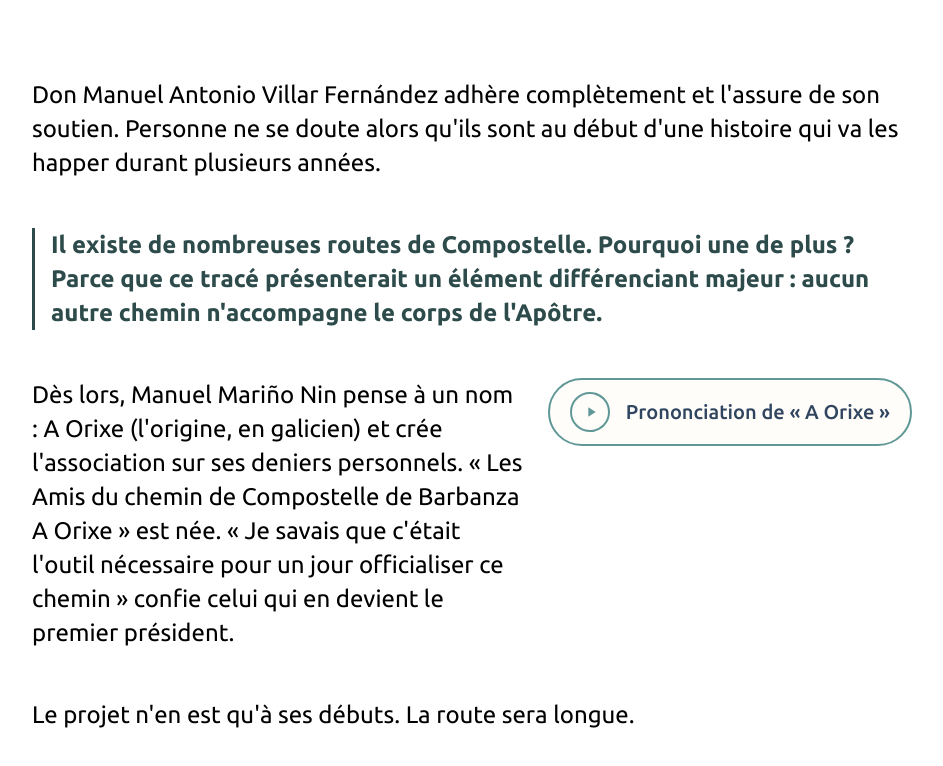
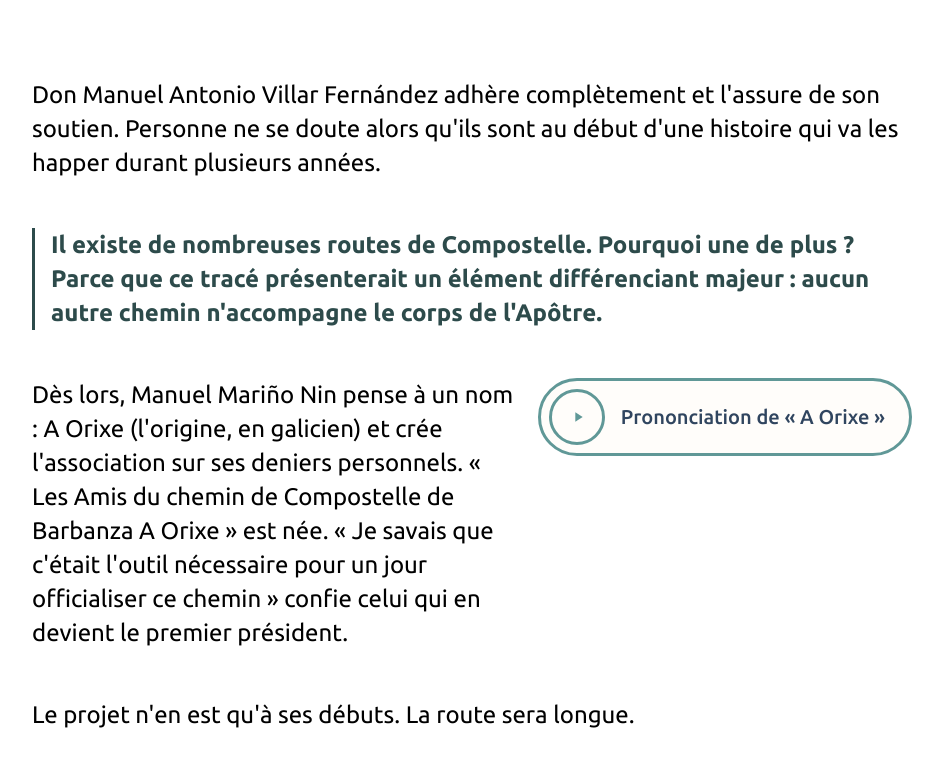
Before and after one commit to theRenard/a-orixe, a Vue app: page / in a window 1280 px wide. Shown: the part 6430-7196 px from the top of the page, without its empty margins (168-1111 px from the left). Built offline with nearby package versions, Linux system fonts and the light colour scheme.

Commit message:
style: update SoundPlayer component styling
- Adjusted padding and border properties for improved visual consistency.
- Increased button dimensions for better accessibility.
- Added margin to the text element for enhanced layout.

```diff
--- a/src/components/tools/SoundPlayer.vue
+++ b/src/components/tools/SoundPlayer.vue
@@ -80,9 +80,9 @@ onUnmounted(() => {
   display: inline-flex;
   align-items: center;
   gap: 1rem;
-  padding: 0.75rem 1.25rem;
+  padding: 0.5rem .5rem;
   background: var(--color-cream);
-  border: 2px solid var(--color-teal-medium);
+  border: 3px solid var(--color-teal-medium);
   border-radius: 9999px;
   font-family: var(--font-family-ubuntu);
   font-size: var(--font-size-base);
@@ -106,10 +106,10 @@ onUnmounted(() => {
   display: flex;
   align-items: center;
   justify-content: center;
-  width: 2.5rem;
-  height: 2.5rem;
+  width: 3.5rem;
+  height: 3.5rem;
   flex-shrink: 0;
-  border: 2px solid var(--color-teal-medium);
+  border: 3px solid var(--color-teal-medium);
   border-radius: 50%;
   background: var(--color-cream);
   color: var(--color-teal-medium);
@@ -126,5 +126,6 @@ onUnmounted(() => {
 
 .sound-player__text {
   line-height: 1.2;
+  margin-right: 1rem;
 }
 </style>
```
